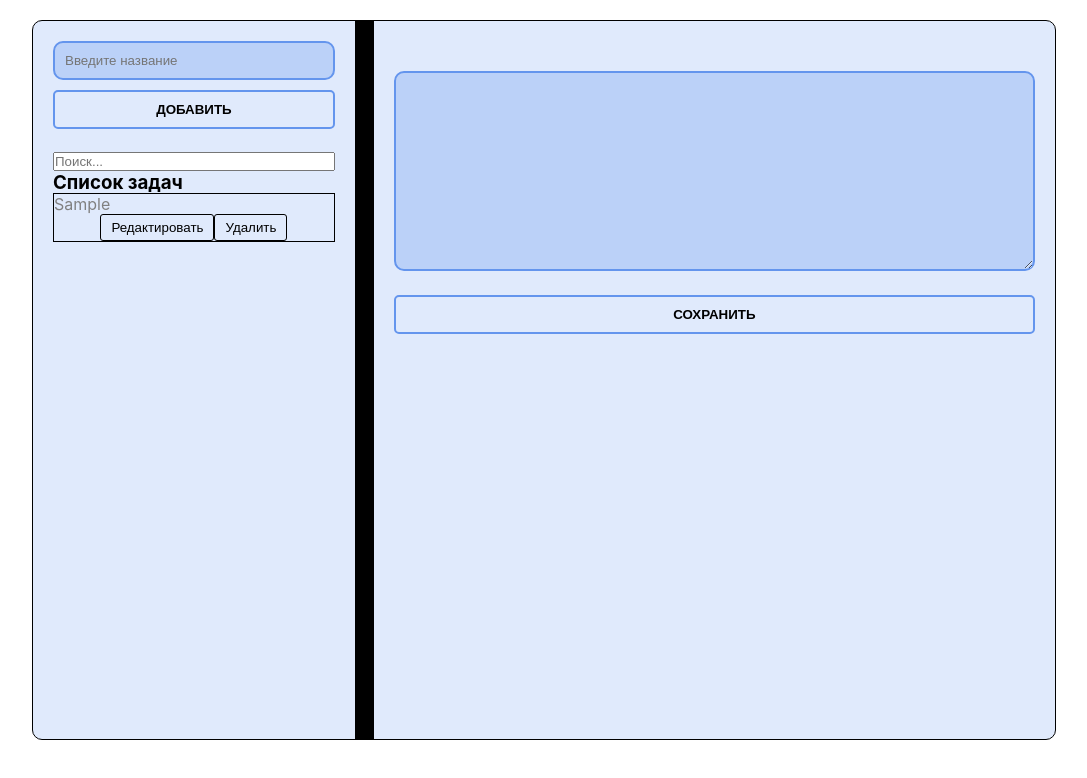
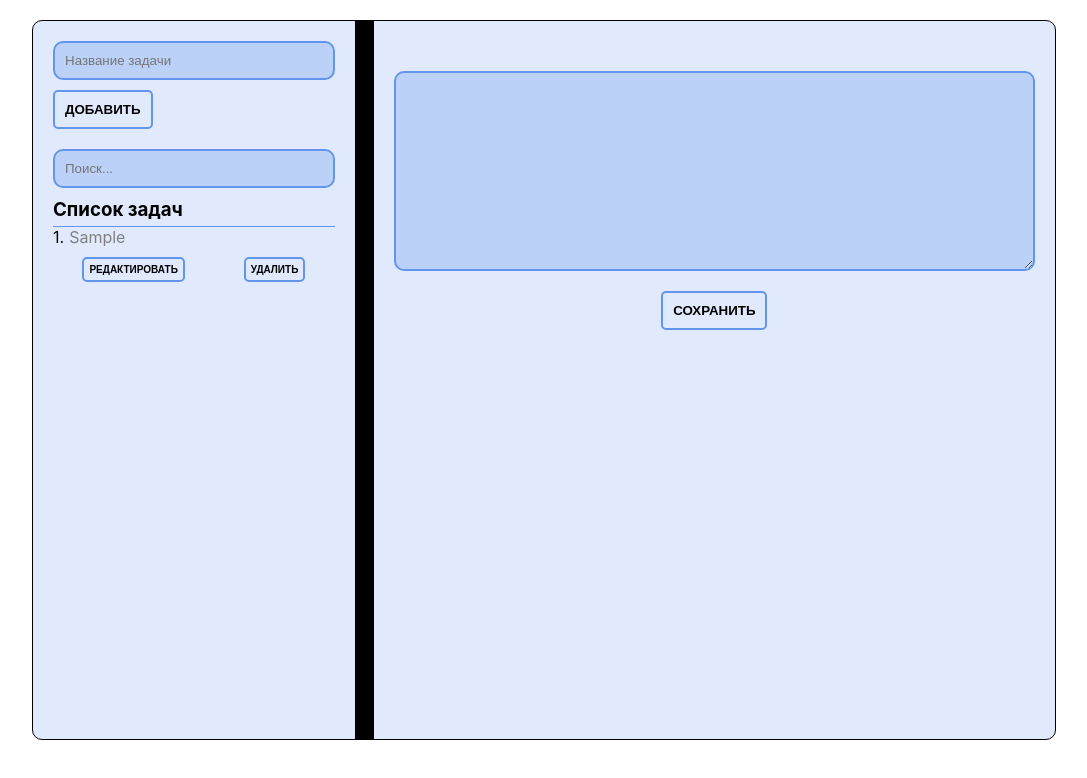
Before and after one commit to NSLyuma/infotecs-react, a React (Create React App) app: page / in a window 1280 px wide. Both pictures are taken after typing "Sample" into the empty fields and a click on the button "ДОБАВИТЬ". Shown: the top 778 px of the page, without its empty margins (96-1183 px from the left). Built offline with nearby package versions, Linux system fonts and the light colour scheme.

Commit message:
Finished app

```diff
--- a/src/components/AddForm/AddForm.module.css
+++ b/src/components/AddForm/AddForm.module.css
@@ -1,6 +1,6 @@
-/* .addForm {
+.addForm {
   margin-bottom: 20px;
-} */
+}
 
 .addFormInput {
   padding: 10px;
@@ -13,23 +13,3 @@
 .addFormInput:focus {
   border: 2px solid #2a5ebd;
 }
-
-.addFormButton {
-  background: transparent;
-  border: 2px solid cornflowerblue;
-  border-radius: 5px;
-  padding: 10px;
-  text-transform: uppercase;
-  font-weight: 600;
-  cursor: pointer;
-  margin-bottom: 30px;
-}
-
-.addFormButton:hover {
-  background: cornflowerblue;
-}
-
-.addFormButton:active {
-  background: #4174d3;
-  border-color: #4174d3;
-}
--- a/src/components/EditForm/EditForm.jsx
+++ b/src/components/EditForm/EditForm.jsx
@@ -9,9 +9,7 @@ export const EditForm = ({ id, taskValue, setTaskValue, saveTask, taskId }) => {
         value={taskValue}
         onChange={(e) => setTaskValue(e.target.value)}
       />
-      <button className={styles.editButton} onClick={() => saveTask(taskId)}>
-        Сохранить
-      </button>
+      <button onClick={() => saveTask(taskId)}>Сохранить</button>
     </form>
   );
 };
--- a/src/components/EditForm/EditForm.module.css
+++ b/src/components/EditForm/EditForm.module.css
@@ -1,6 +1,9 @@
 .editForm {
   padding: 50px 20px;
   height: 100%;
+  display: flex;
+  flex-direction: column;
+  align-items: center;
 }
 
 .editInput {
@@ -12,22 +15,3 @@
   outline-color: #2a5ebd;
   background-color: rgba(100, 149, 237, 0.3);
 }
-
-.editButton {
-  background: transparent;
-  border: 2px solid cornflowerblue;
-  border-radius: 5px;
-  padding: 10px;
-  text-transform: uppercase;
-  font-weight: 600;
-  cursor: pointer;
-}
-
-.editButton:hover {
-  background: cornflowerblue;
-}
-
-.editButton:active {
-  background: #4174d3;
-  border-color: #4174d3;
-}
--- a/src/components/TodoApp/TodoApp.module.css
+++ b/src/components/TodoApp/TodoApp.module.css
@@ -20,8 +20,23 @@
 
 .taskListBox {
   padding: 20px;
-  display: flex;
-  flex-direction: column;
+}
+
+.search {
+  padding: 10px;
+  border: 2px solid cornflowerblue;
+  border-radius: 10px;
+  margin-bottom: 10px;
+  background-color: rgba(100, 149, 237, 0.3);
+}
+
+.search:focus {
+  border: 2px solid #2a5ebd;
+}
+
+.taskList {
+  height: 58vh;
+  overflow-y: auto;
 }
 
 .blockResize {
--- a/src/components/TodoApp/TodoAppPresenter.jsx
+++ b/src/components/TodoApp/TodoAppPresenter.jsx
@@ -23,7 +23,7 @@ export const TodoAppPresenter = ({
         <div className={styles.taskListBox}>
           {/* форма для добавления новой задачи */}
           <AddForm
-            placeholder="Введите название"
+            placeholder="Название задачи"
             value={userInput}
             onChange={(e) => setUserInput(e.target.value)}
             onClick={addNewTask}
@@ -32,12 +32,14 @@ export const TodoAppPresenter = ({
 
           {/* поле для поиска задачи по названию */}
           <input
+            className={styles.search}
             placeholder="Поиск..."
             onChange={(e) => setSearchValue(e.target.value)}
           />
 
           {/* список задач */}
-          <h3>Список задач</h3>
+          <h3 style={{ marginBottom: "5px" }}>Список задач</h3>
+          <div className={styles.taskList}>
             <TodoList
               todoList={todoList}
               editTask={editTask}
@@ -45,6 +47,7 @@ export const TodoAppPresenter = ({
               changeIndication={changeIndication}
               updateTaskStatus={updateTaskStatus}
             />
+          </div>
         </div>
 
         {/* блок для реализации изменения ширины списка задач */}
--- a/src/components/TodoList/TodoList.module.css
+++ b/src/components/TodoList/TodoList.module.css
@@ -1,4 +1,6 @@
 .taskList {
-  height: 70vh;
-  overflow-y: auto;
+  display: flex;
+  flex-direction: column;
+  list-style-type: none;
+  counter-reset: item;
 }
--- a/src/components/TodoListItem/TodoListItem.jsx
+++ b/src/components/TodoListItem/TodoListItem.jsx
@@ -13,6 +13,7 @@ export const TodoListItem = ({
   return (
     <li className={styles.taskLi}>
       <div className={styles.taskBox}>
+        <div className={styles.taskTitle}>
           <div
             id={id}
             style={{ color: `${color}` }}
@@ -23,8 +24,9 @@ export const TodoListItem = ({
             {task}
             <div className={styles.tooltip}>{status}</div>
           </div>
+        </div>
 
-        <div>
+        <div className={styles.taskButtonBox}>
           <button
             className={styles.taskButton}
             onClick={() => editTask(id, task)}
--- a/src/components/TodoListItem/TodoListItem.module.css
+++ b/src/components/TodoListItem/TodoListItem.module.css
@@ -1,19 +1,30 @@
 .taskLi {
-  border: 1px solid black;
   position: relative;
+  margin-bottom: 10px;
+  border-top: 1px solid cornflowerblue;
 }
 
 .taskBox {
   display: flex;
-  /* justify-content: space-around; */
   flex-wrap: wrap;
-  text-align: center;
+}
+
+.taskTitle {
+  display: flex;
+  justify-content: start;
+  align-content: flex-start;
+  margin-bottom: 10px;
+}
+
+.taskTitle::before {
+  content: counter(item) ". ";
+  counter-increment: item;
+  margin-right: 5px;
 }
 
 .taskItem {
   display: inline;
   text-overflow: ellipsis;
-  overflow: hidden;
   cursor: default;
   color: grey;
   text-align: start;
@@ -42,11 +53,14 @@
   opacity: 1;
 }
 
+.taskButtonBox {
+  display: flex;
+  justify-content: space-between;
+  flex-wrap: wrap;
+}
+
 .taskButton {
-  background-color: transparent;
-  border: 1px solid black;
-  border-radius: 3px;
-  max-width: max-content;
-  padding: 5px 10px;
-  align-self: center;
+  font-size: 10px;
+  padding: 5px;
+  margin: 0 auto;
 }
--- a/src/index.css
+++ b/src/index.css
@@ -3,7 +3,7 @@
   padding: 0;
   box-sizing: border-box;
   width: 100%;
-  overflow-y: hidden;
+  overflow: hidden;
 }
 
 body {
@@ -22,3 +22,23 @@ code {
 input {
   outline: none;
 }
+
+button {
+  background: transparent;
+  border: 2px solid cornflowerblue;
+  border-radius: 5px;
+  padding: 10px;
+  text-transform: uppercase;
+  font-weight: 600;
+  cursor: pointer;
+  width: max-content;
+}
+
+button:hover {
+  background: cornflowerblue;
+}
+
+button:active {
+  background: #4174d3;
+  border-color: #4174d3;
+}
```
Also changed, not shown: src/components/TodoApp/TodoApp.js (+0 -48 lines). Lines whose indentation alone changed are shown as unchanged.
